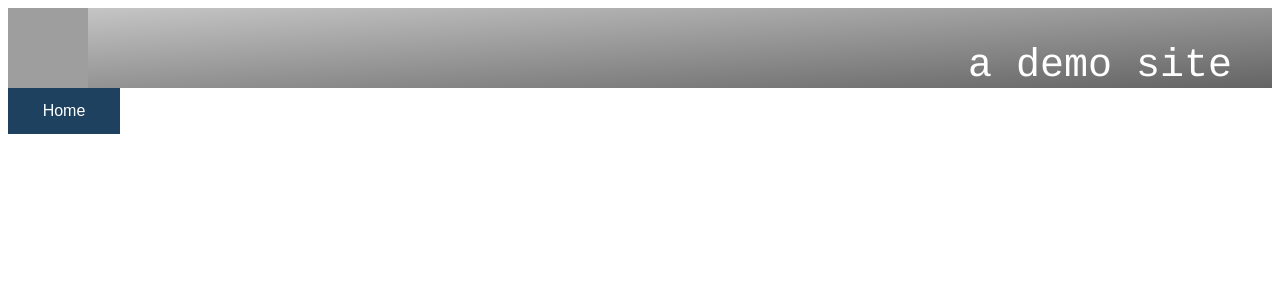
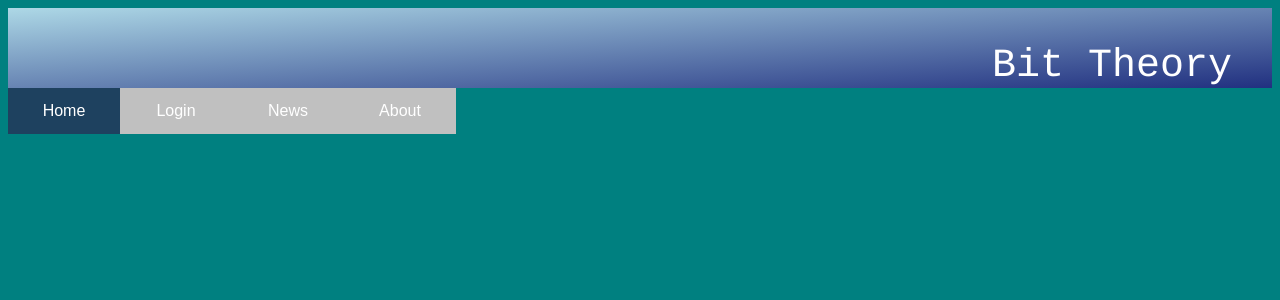
Before and after one commit to Rithvik-29/BitTheory, a Flask app: page / in a window 1280 px wide. Shown: the top 300 px of the page. Run offline with Flask 2, Linux system fonts and the light colour scheme; grey boxes are pictures that could not be loaded.

Commit message:
fixed main.py, formatted css and html for home

```diff
--- a/static/home.css
+++ b/static/home.css
@@ -1,16 +1,11 @@
 body {
-	font-family: 		arial;
+    font-family: 		arial;
+    background-color: teal;
 }
 
 .topbar {
 	height:			80px;
-	background: 	linear-gradient(to bottom right, rgb(200, 200, 200), rgb(100, 100, 100));
-}
-
-.logo {
-	width:	80px;
-	height:	80px;
-	float:	left;
+	background: 	linear-gradient(to bottom right, lightblue, rgb(33, 48, 128));
 }
 
 .topphrase {
@@ -43,7 +38,8 @@ li a, .dropbtn {
     text-align:			center;
     padding:			14px 16px;
     text-decoration:	none;
-	width:				80px;
+    width:				80px;
+    background-color: silver;
 }
 
 li a:hover, .dropdown:hover .dropbtn {
--- a/templates/home.html
+++ b/templates/home.html
@@ -5,25 +5,24 @@
 	<title>Site title</title>
 	<meta charset="utf-8">
 	<meta name="viewport" content="width=device-width, initial-scale=1">
-	<link rel="stylesheet" type="text/css" href="home.css">
+	<link rel="stylesheet" href="static/home.css">
 </head>
 
 <body>
 
 	<div class="topbar">
-		<a href="#"><img class="logo" src="logo.png" alt="logo"></a>
-		<div class="topphrase">a demo site</div>
+		<div class="topphrase">Bit Theory</div>
 	</div>
 
 	<ul id="navbar">
 		<li><a class="active" href="">Home</a></li>
-		<li><a href="">News</a></li>
+		<li><a href="">Login</a></li>
 		<li class="dropdown">
-			<a class="dropbtn" href="javascript:void(0)">Products</a>
+			<a class="dropbtn" href="javascript:void(0)">News</a>
 			<div class="dropdown-content">
-				<a href="#">Link 1</a>
-				<a href="#">Link 2</a>
-				<a href="#">Link 3</a>
+				<a href="#">News 1</a>
+				<a href="#">News 2</a>
+				<a href="#">News 3</a>
 			</div>
 		</li>
 		<li><a href="">About</a></li>
```
